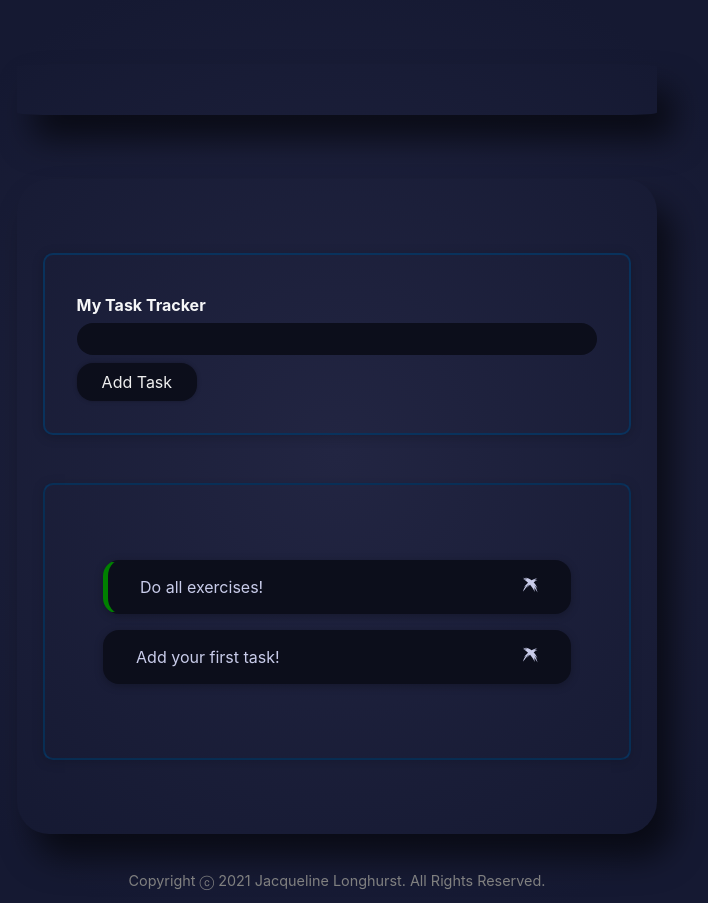
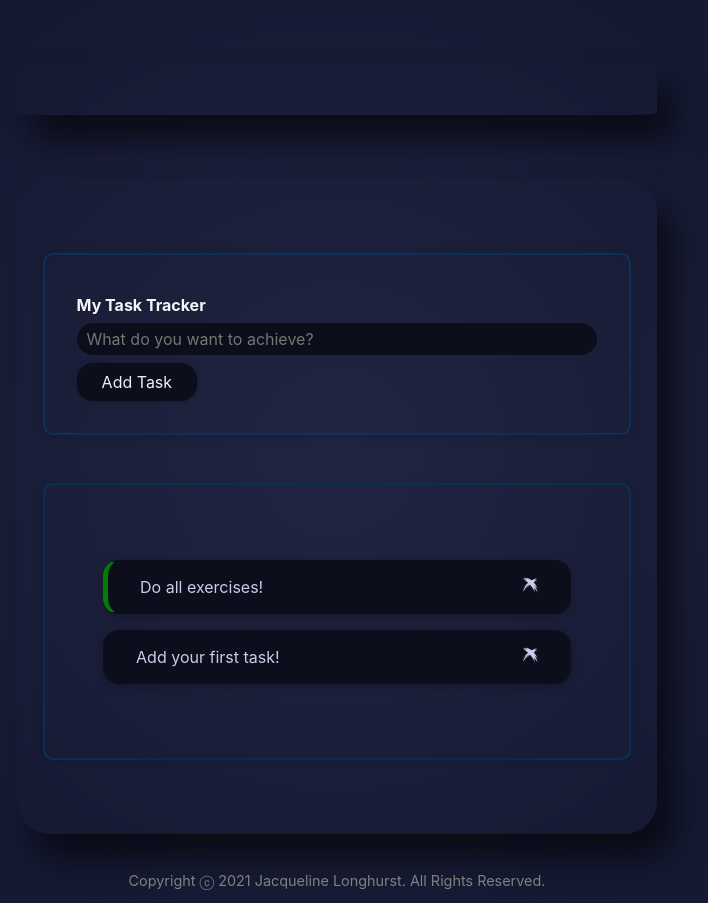
Before and after one commit to jalonghurst/motivational-task-tracker, a React (Create React App) app: page / in a window 1280 px wide. Shown: the whole page, without its empty margins (303-1011 px from the left). Built offline with nearby package versions, Linux system fonts and the light colour scheme.

Commit message:
Added placeholder text to task name input

```diff
--- a/src/components/TaskGoals/TaskInput/TaskInput.js
+++ b/src/components/TaskGoals/TaskInput/TaskInput.js
@@ -59,6 +59,7 @@ const TaskInput = props => {
         <label>My Task Tracker</label>
         <input
           type="text"
+          placeholder='What do you want to achieve?'
           onChange={goalInputChangeHandler}
         />
       </div>
```
Also changed, not shown: 1 other file (tests, documents, lock files or other folders).
